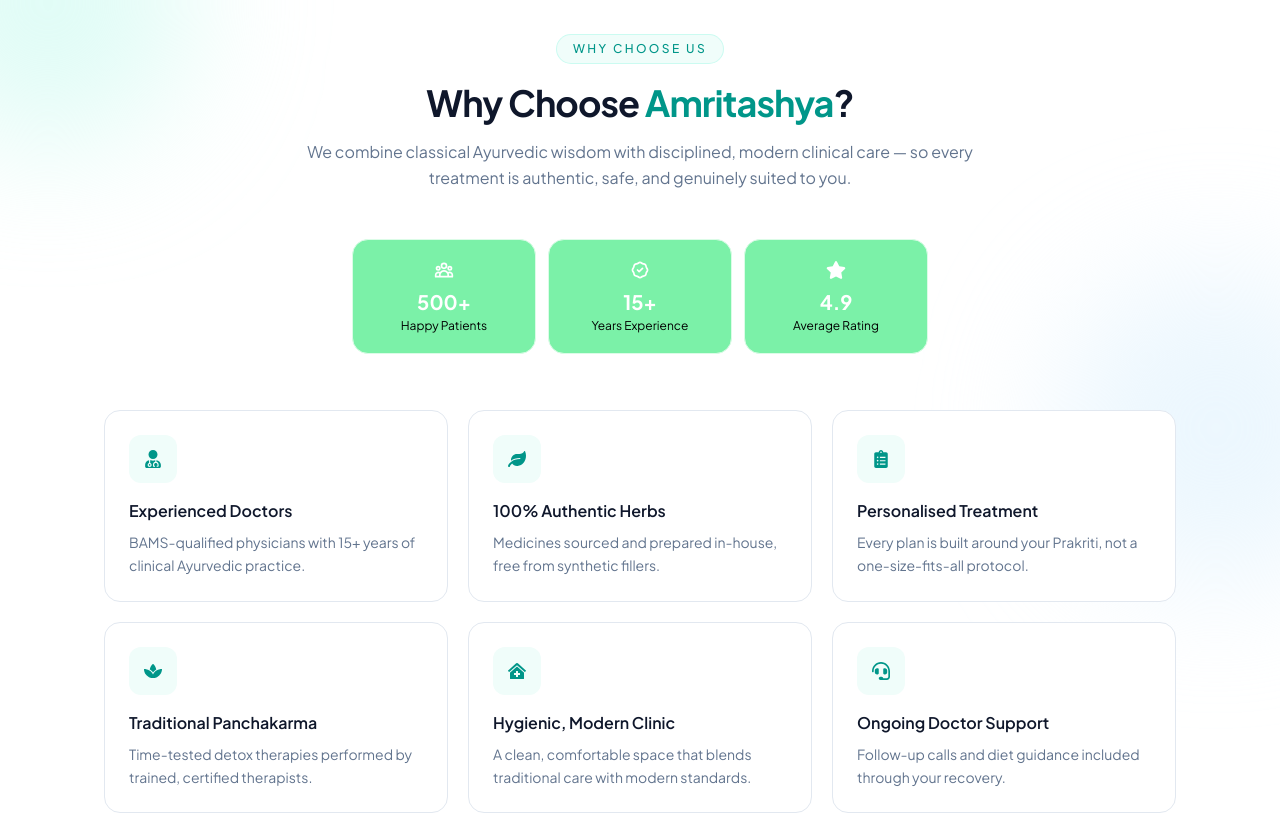
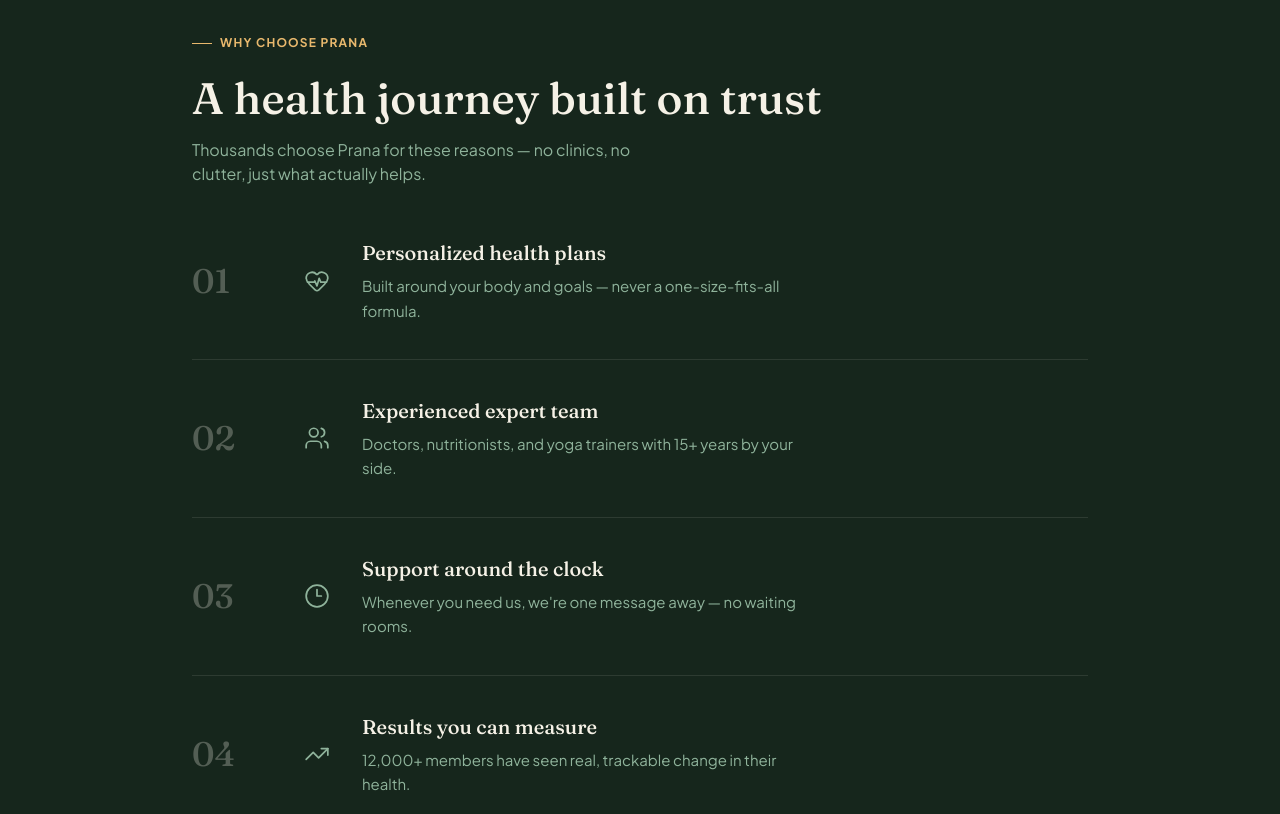
Before and after one commit to vansh-verma-dev/Amritashya-Health, a React (Vite) app: page / in a window 1280 px wide. Shown: the part 1840-2654 px from the top of the page. Built offline with nearby package versions, Linux system fonts and the light colour scheme.

Commit message:
improving ui desgin

```diff
--- a/src/pages/whychooes.jsx
+++ b/src/pages/whychooes.jsx
@@ -1,110 +1,163 @@
-import {
-  FaUserMd,
-  FaLeaf,
-  FaClipboardList,
-  FaSpa,
-  FaClinicMedical,
-  FaHeadset,
-  FaStar,
-} from "react-icons/fa";
-import { HiOutlineUserGroup, HiOutlineBadgeCheck } from "react-icons/hi";
+import React, { useEffect, useRef, useState } from "react";
+import { Leaf, Users, ShieldCheck, Clock3, TrendingUp, HeartPulse, ArrowUpRight } from "lucide-react";
 
-
-const features = [
+const REASONS = [
   {
-    icon: FaUserMd,
-    title: "Experienced Doctors",
-    desc: "BAMS-qualified physicians with 15+ years of clinical Ayurvedic practice.",
+    icon: HeartPulse,
+    title: "Personalized health plans",
+    desc: "Built around your body and goals — never a one-size-fits-all formula.",
   },
   {
-    icon: FaLeaf,
-    title: "100% Authentic Herbs",
-    desc: "Medicines sourced and prepared in-house, free from synthetic fillers.",
+    icon: Users,
+    title: "Experienced expert team",
+    desc: "Doctors, nutritionists, and yoga trainers with 15+ years by your side.",
   },
   {
-    icon: FaClipboardList,
-    title: "Personalised Treatment",
-    desc: "Every plan is built around your Prakriti, not a one-size-fits-all protocol.",
+    icon: Clock3,
+    title: "Support around the clock",
+    desc: "Whenever you need us, we're one message away — no waiting rooms.",
   },
   {
-    icon: FaSpa,
-    title: "Traditional Panchakarma",
-    desc: "Time-tested detox therapies performed by trained, certified therapists.",
+    icon: TrendingUp,
+    title: "Results you can measure",
+    desc: "12,000+ members have seen real, trackable change in their health.",
   },
   {
-    icon: FaClinicMedical,
-    title: "Hygienic, Modern Clinic",
-    desc: "A clean, comfortable space that blends traditional care with modern standards.",
+    icon: Leaf,
+    title: "A whole-body approach",
+    desc: "Not just symptoms — body, mind, and lifestyle, treated as one system.",
   },
   {
-    icon: FaHeadset,
-    title: "Ongoing Doctor Support",
-    desc: "Follow-up calls and diet guidance included through your recovery.",
+    icon: ShieldCheck,
+    title: "Private and secure",
+    desc: "Your data and your health, protected with complete confidentiality.",
   },
 ];
 
-const stats = [
-  { icon: HiOutlineUserGroup, value: "500+", label: "Happy Patients" },
-  { icon: HiOutlineBadgeCheck, value: "15+", label: "Years Experience" },
-  { icon: FaStar, value: "4.9", label: "Average Rating" },
-];
+function useReveal() {
+  const ref = useRef(null);
+  const [visible, setVisible] = useState(false);
+  useEffect(() => {
+    const node = ref.current;
+    if (!node) return;
+    const io = new IntersectionObserver(
+      ([entry]) => {
+        if (entry.isIntersecting) {
+          setVisible(true);
+          io.unobserve(node);
+        }
+      },
+      { threshold: 0.2 }
+    );
+    io.observe(node);
+    return () => io.disconnect();
+  }, []);
+  return [ref, visible];
+}
+
+function ReasonRow({ icon: Icon, title, desc, index }) {
+  const [ref, visible] = useReveal();
+  const [hover, setHover] = useState(false);
+  return (
+    <div
+      ref={ref}
+      onMouseEnter={() => setHover(true)}
+      onMouseLeave={() => setHover(false)}
+      style={{
+        transitionDelay: `${index * 80}ms`,
+        borderBottom: "1px solid rgba(245,241,230,0.1)",
+      }}
+      className={`group grid grid-cols-[auto_1fr_auto] sm:grid-cols-[80px_auto_1fr_auto] items-center gap-4 sm:gap-8 py-7 sm:py-9 transition-all duration-700 ease-out cursor-default ${
+        visible ? "opacity-100 translate-y-0" : "opacity-0 translate-y-6"
+      }`}
+    >
+      <span
+        className="hidden sm:block prana-font-display font-medium transition-all duration-500"
+        style={{
+          fontSize: "34px",
+          color: hover ? "#FF8360" : "rgba(245,241,230,0.28)",
+          lineHeight: 1,
+        }}
+      >
+        {String(index + 1).padStart(2, "0")}
+      </span>
+
+      <span
+        className="transition-all duration-500"
+        style={{
+          color: hover ? "#FF8360" : "#8FB39B",
+          transform: hover ? "translateX(4px)" : "translateX(0)",
+        }}
+      >
+        <Icon size={26} strokeWidth={1.6} />
+      </span>
+
+      <div className="min-w-0">
+        <h3
+          className="prana-font-display font-medium mb-1.5 transition-colors duration-500"
+          style={{ color: "#F5F1E6", fontSize: "20px" }}
+        >
+          {title}
+        </h3>
+        <p style={{ color: "#8FB39B" }} className="text-sm sm:text-[15px] leading-relaxed max-w-md">
+          {desc}
+        </p>
+      </div>
+
+      <span
+        className="hidden sm:flex items-center justify-center w-10 h-10 rounded-full transition-all duration-500"
+        style={{
+          border: "1px solid rgba(245,241,230,0.18)",
+          color: "#F5F1E6",
+          opacity: hover ? 1 : 0,
+          transform: hover ? "translateX(0) rotate(0deg)" : "translateX(-8px) rotate(-45deg)",
+        }}
+      >
+        <ArrowUpRight size={16} />
+      </span>
+    </div>
+  );
+}
 
 export default function WhyChooseUs() {
+  const [headRef, headVisible] = useReveal();
+
   return (
-    <section className="relative overflow-hidden bg-white py-20">
+    <section style={{ backgroundColor: "#16261C" }} className="w-full py-20 px-6 sm:px-10">
+      <style>{`
+        @import url('https://fonts.googleapis.com/css2?family=Fraunces:ital,opsz,wght@0,9..144,500;0,9..144,600;1,9..144,500&family=Manrope:wght@400;500;600;700;800&display=swap');
+        .prana-font-body { font-family: 'Manrope', sans-serif; }
+        .prana-font-display { font-family: 'Fraunces', serif; }
+      `}</style>
 
-      <div className="pointer-events-none absolute -left-24 -top-24 h-72 w-72 rounded-full bg-teal-100/60 blur-3xl" />
-      <div className="pointer-events-none absolute -right-24 top-1/3 h-80 w-80 rounded-full bg-sky-100/60 blur-3xl" />
-
-      <div className="relative mx-auto max-w-6xl px-6 sm:px-10">
-        {/* Header */}
-        <div className="mx-auto max-w-2xl text-center">
-          <span className="inline-flex items-center rounded-full bg-teal-50 px-4 py-1.5 text-xs font-medium uppercase tracking-[0.2em] text-teal-600 ring-1 ring-teal-100">
-            Why Choose Us
-          </span>
-          <h2 className="mt-5 text-3xl font-bold tracking-tight text-slate-900 sm:text-4xl">
-            Why Choose <span className="text-teal-600">Amritashya</span>?
+      <div className="prana-font-body max-w-4xl mx-auto">
+        <div
+          ref={headRef}
+          className={`mb-4 transition-all duration-700 ${
+            headVisible ? "opacity-100 translate-y-0" : "opacity-0 translate-y-6"
+          }`}
+        >
+          <div
+            style={{ color: "#E8B86D" }}
+            className="flex items-center gap-2 text-xs tracking-widest uppercase font-bold mb-5"
+          >
+            <span style={{ backgroundColor: "#E8B86D" }} className="w-5 h-[1.5px]" />
+            Why choose Prana
+          </div>
+          <h2
+            className="prana-font-display font-medium leading-tight mb-3"
+            style={{ color: "#F5F1E6", fontSize: "clamp(28px,4vw,44px)" }}
+          >
+            A health journey built on trust
           </h2>
-          <p className="mt-4 text-[15px] leading-relaxed text-slate-500 sm:text-base">
-            We combine classical Ayurvedic wisdom with disciplined, modern
-            clinical care — so every treatment is authentic, safe, and
-            genuinely suited to you.
+          <p style={{ color: "#8FB39B" }} className="text-base max-w-md">
+            Thousands choose Prana for these reasons — no clinics, no clutter, just what actually helps.
           </p>
         </div>
 
-        {/* Stat row */}
-        <div className="mx-auto mt-10 grid max-w-xl grid-cols-3 gap-3 sm:mt-12">
-          {stats.map(({ icon: Icon, value, label }) => (
-            <div
-              key={label}
-              className="flex flex-col items-center bg-green-300 text-white rounded-2xl border border-green-100 px-3 py-5 text-center"
-            >
-              <Icon className=" text-white" size={20} />
-              <p className="mt-2 text-xl font-bold ">{value}</p>
-              <p className="mt-0.5 text-[11px] leading-tight  text-black sm:text-xs">
-                {label}
-              </p>
-            </div>
-          ))}
-        </div>
-
-        {/* Feature grid */}
-        <div className="mt-12  grid grid-cols-1 gap-5 sm:mt-14 sm:grid-cols-2 lg:grid-cols-3">
-          {features.map(({ icon: Icon, title, desc }) => (
-            <div
-              key={title}
-              className="group rounded-2xl border border-slate-200 bg-white p-6 transition-all duration-300 hover:-translate-y-1 hover:border-teal-100 hover:shadow-lg hover:shadow-teal-900/5"
-            >
-              <span className="flex h-12 w-12 items-center justify-center rounded-xl bg-teal-50 text-teal-600 transition-colors duration-300 group-hover:bg-teal-600 group-hover:text-white">
-                <Icon size={18} />
-              </span>
-              <h3 className="mt-4 text-base font-semibold text-slate-900">
-                {title}
-              </h3>
-              <p className="mt-2 text-sm leading-relaxed text-slate-500">
-                {desc}
-              </p>
-            </div>
+        <div>
+          {REASONS.map((r, i) => (
+            <ReasonRow key={r.title} index={i} {...r} />
           ))}
         </div>
       </div>
```
